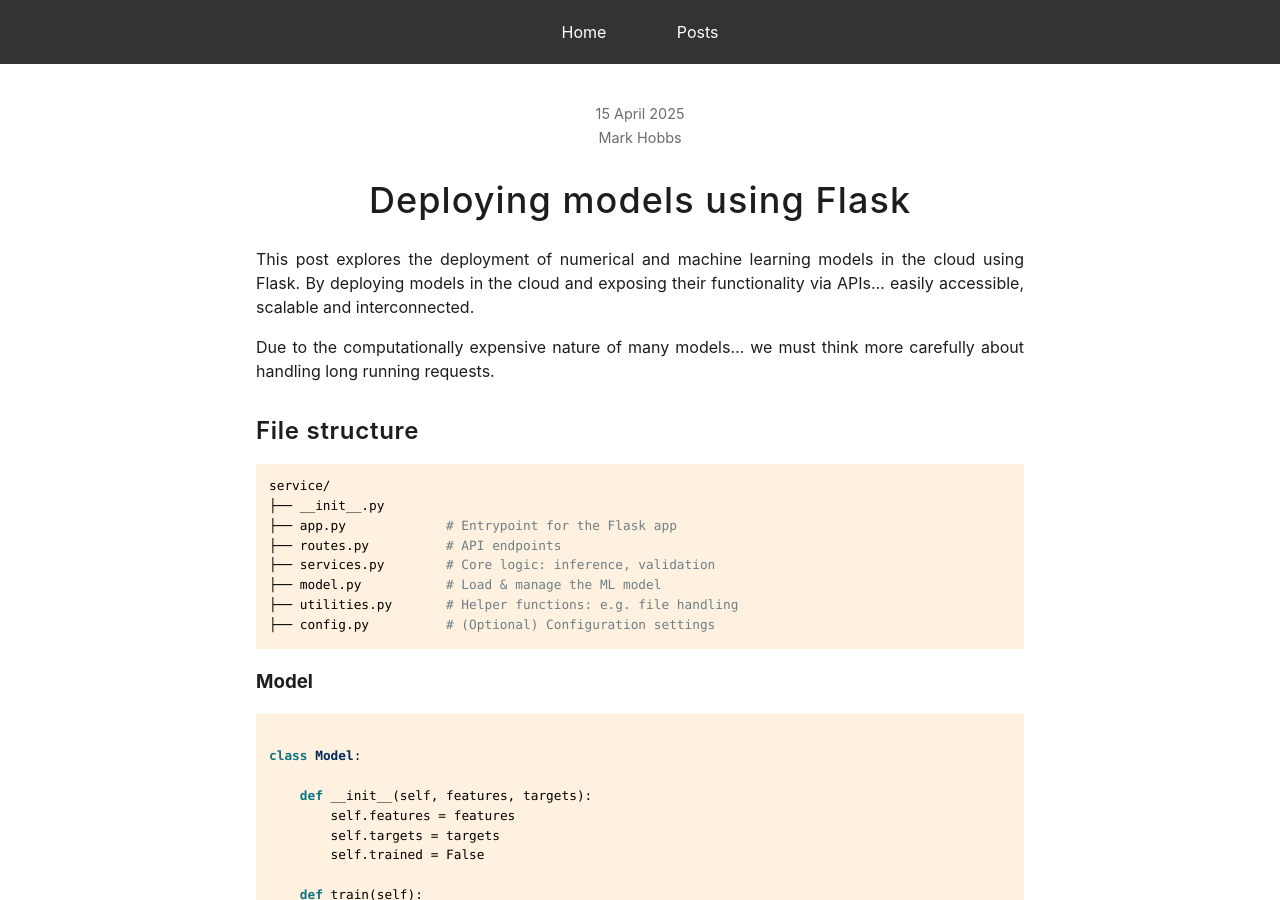
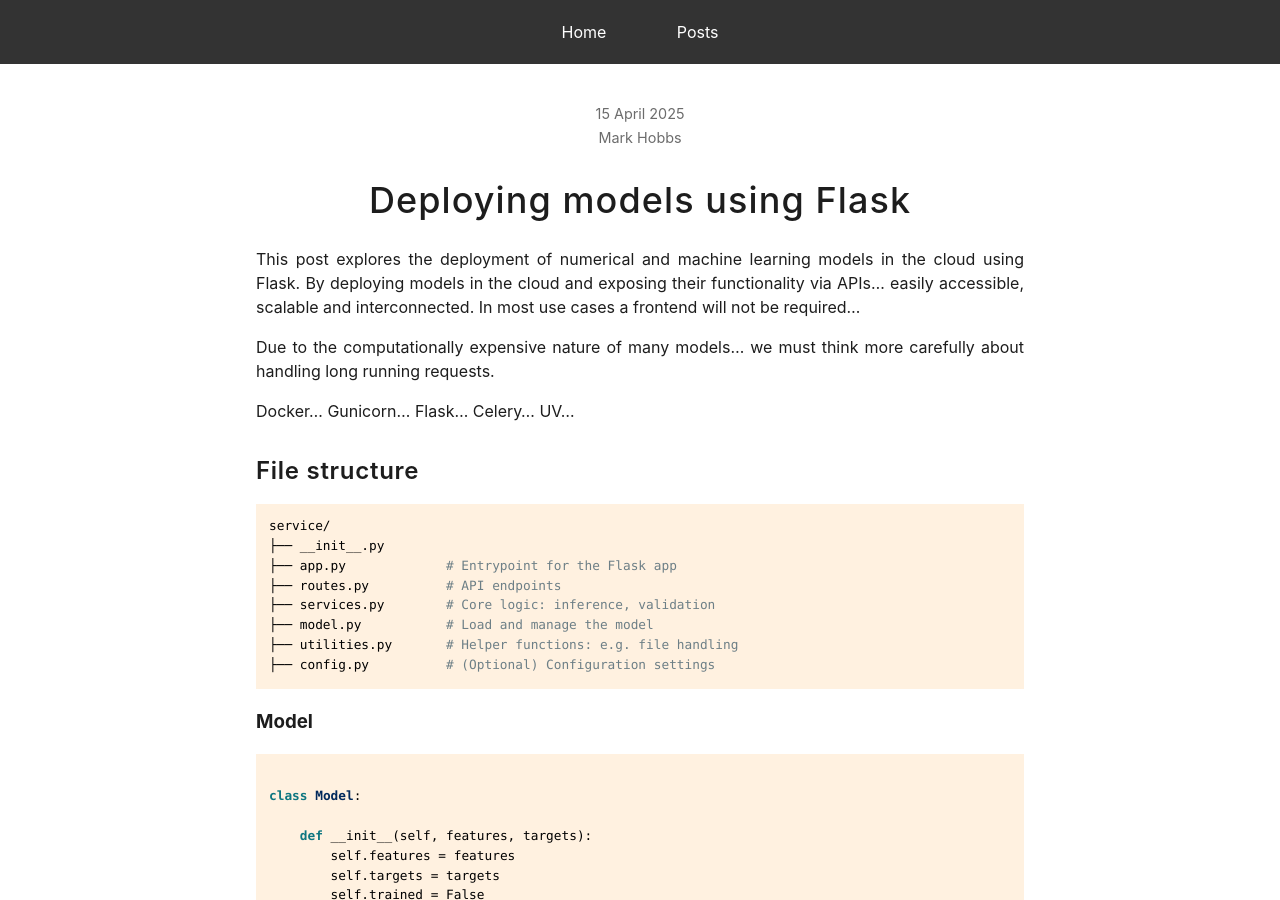
Before and after one commit to mark-hobbs/mark-hobbs.github.io, a Jekyll site: the page built from _posts/2025-04-15-model-deployment.md, in a window 1280 px wide and 900 px high. Built offline with Jekyll 4.4.1, drawn with Linux system fonts in a browser that asks for light colours.

Commit message:
General updates

````diff
--- a/_posts/2025-04-15-model-deployment.md
+++ b/_posts/2025-04-15-model-deployment.md
@@ -5,9 +5,11 @@ title: Deploying models using Flask
 draft: True
 ---
 
-This post explores the deployment of numerical and machine learning models in the cloud using Flask. By deploying models in the cloud and exposing their functionality via APIs... easily accessible, scalable and interconnected.
+This post explores the deployment of numerical and machine learning models in the cloud using Flask. By deploying models in the cloud and exposing their functionality via APIs... easily accessible, scalable and interconnected. In most use cases a frontend will not be required...
 
 Due to the computationally expensive nature of many models... we must think more carefully about handling long running requests.
+
+Docker... Gunicorn... Flask... Celery... UV...
 
 ## File structure
 
@@ -17,7 +19,7 @@ service/
 ├── app.py             # Entrypoint for the Flask app
 ├── routes.py          # API endpoints
 ├── services.py        # Core logic: inference, validation
-├── model.py           # Load & manage the ML model
+├── model.py           # Load and manage the model
 ├── utilities.py       # Helper functions: e.g. file handling
 ├── config.py          # (Optional) Configuration settings
 ```
````
